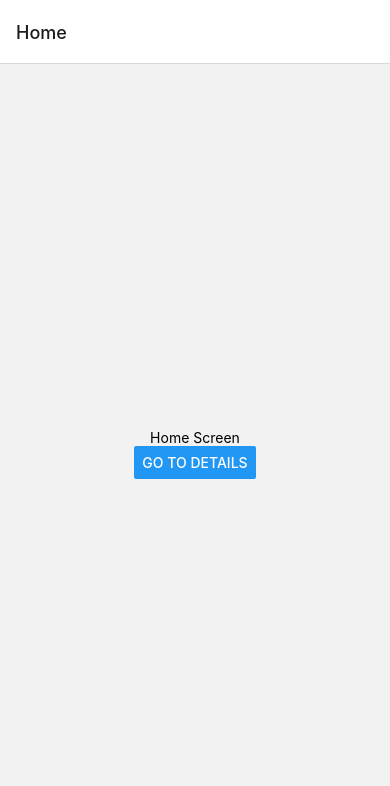
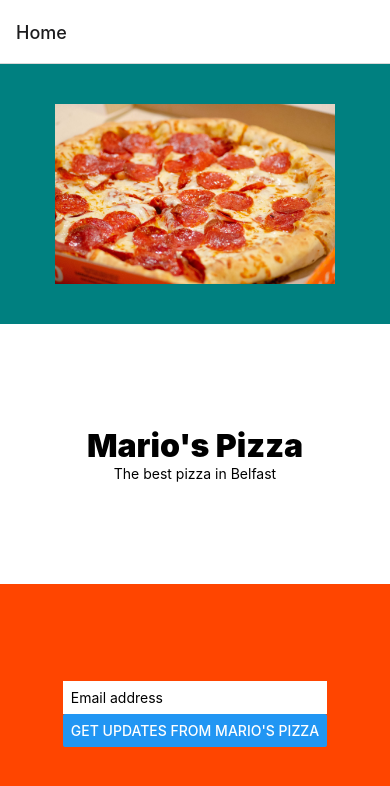
Before and after one commit to chrismatchett/met-expo-demos-2, a React Native app: screen /Home in a window 390 px wide. Shown: the top 786 px of the page. Built offline with nearby package versions, Linux system fonts and the light colour scheme.

Commit message:
fetch api

```diff
--- a/App.js
+++ b/App.js
@@ -3,38 +3,10 @@ import { View, Text, Button } from 'react-native';
 import { NavigationContainer } from '@react-navigation/native';
 import { createNativeStackNavigator } from '@react-navigation/native-stack';
 
-function HomeScreen({navigation}) {
+import HomeScreen from './app/pizza_home';
+import WelcomeScreen from './app/pizza_welcome';
 
-  return (
-    <View style={{ flex: 1, alignItems: 'center', justifyContent: 'center' }}>
-      <Text>Home Screen</Text>
-       <Button
-        title="Go to Details"
-        onPress={() => {
-          navigation.navigate('Details', {
-            itemId: 86,
-            otherParam: 'anything you want here',
-          });
-        }}
-      />
-    </View>
-  );
-}
-
-function DetailsScreen({route, navigation}) {
-  const { itemId, otherParam } = route.params;
-  return (
-    <View style={{ flex: 1, alignItems: 'center', justifyContent: 'center' }}>
-      <Text>Details Screen</Text>
-      <Text>itemId: {JSON.stringify(itemId)}</Text>
-      <Text>otherParam: {JSON.stringify(otherParam)}</Text>
-       <Button
-        title="Go to Details"
-        onPress={() => navigation.navigate('Home')}
-      />
-    </View>
-  );
-}
+//https://designcode.io/react-hooks-handbook-fetch-data-from-an-api
 
 const Stack = createNativeStackNavigator();
 
@@ -43,7 +15,7 @@ function App() {
     <NavigationContainer>
       <Stack.Navigator>
         <Stack.Screen name="Home" component={HomeScreen} />
-        <Stack.Screen name="Details" component={DetailsScreen} />
+        <Stack.Screen name="Welcome" component={WelcomeScreen} />
       </Stack.Navigator>
     </NavigationContainer>
   );
--- /dev/null
+++ b/app/pizza_home/index.js
@@ -0,0 +1,71 @@
+import React from 'react';
+import { View, StyleSheet, Text, TextInput, Button, Image } from 'react-native';
+import { NavigationContainer } from '@react-navigation/native';
+
+
+import pizza from '../../assets/pizza.jpg';
+
+function HomeScreen({ navigation }) {
+
+  const [text, onChangeText] = React.useState(null);
+
+  return (
+    <View style={styles.container}>
+      <View style={[styles.section, {backgroundColor: "teal"}]}>
+        <Image source={pizza} style={{ width: 280, height: 180 }} />
+      </View>
+      <View style={[styles.section, {backgroundColor: "white"}]}>
+        <Text style={styles.heading1}>Mario's Pizza</Text>
+        <Text>The best pizza in Belfast</Text>
+      </View>
+        <View style={[styles.section, {backgroundColor: "orangered"}]}>
+          <View>
+            <TextInput
+              style={styles.input}
+              placeholder='Email address'
+              backgroundColor='white'
+              value={text}
+              onChangeText={onChangeText}
+            />
+            <Button
+              title="Get updates from Mario's Pizza"
+              onPress={() => {
+                navigation.navigate('Welcome', {
+                  emailAddress: text,
+                });
+              }}
+            />
+          </View>
+        </View>
+    </View>
+  );
+}
+
+const styles = StyleSheet.create({
+    container: {
+      flex: 1,
+      justifyContent: 'center',
+      backgroundColor: '#ecf0f1',
+    },
+    section: {
+      flex: 1,
+      alignItems: 'center',
+      justifyContent: 'center',
+      backgroundColor: '#ecf0f1',
+      padding: 8,
+    },
+    heading1:{
+      fontSize: 32,
+      fontWeight: '900'
+    },
+    input:{
+      backgroundColor: 'white',
+      padding: 8
+    },
+    spacer:{
+      margin: 10
+    }
+  });
+
+
+  export default HomeScreen;
--- /dev/null
+++ b/app/pizza_welcome/index.js
@@ -0,0 +1,44 @@
+import React from 'react';
+import { View, StyleSheet, Text, Button } from 'react-native';
+import { NavigationContainer } from '@react-navigation/native';
+
+function WelcomeScreen({ route, navigation }) {
+
+  const { emailAddress} = route.params;
+
+  return (
+    <View style={{ flex: 1, alignItems: 'center', justifyContent: 'center' }}>
+      <Text style={styles.heading1}>Welcome to Mario's</Text>
+      <Text style={styles.spacer} >We will send updates to {emailAddress}</Text>
+      <Button title="Go to Home" onPress={() => navigation.navigate('Home')} />
+    </View>
+  );
+}
+
+const styles = StyleSheet.create({
+  container: {
+    flex: 1,
+    justifyContent: 'center',
+    backgroundColor: '#ecf0f1',
+  },
+  section: {
+    flex: 1,
+    alignItems: 'center',
+    justifyContent: 'center',
+    backgroundColor: '#ecf0f1',
+    padding: 8,
+  },
+  heading1:{
+    fontSize: 32,
+    fontWeight: '900'
+  },
+  input:{
+    backgroundColor: 'white',
+    padding: 8
+  },
+  spacer:{
+    margin: 10
+  }
+});
+
+export default WelcomeScreen;
```
